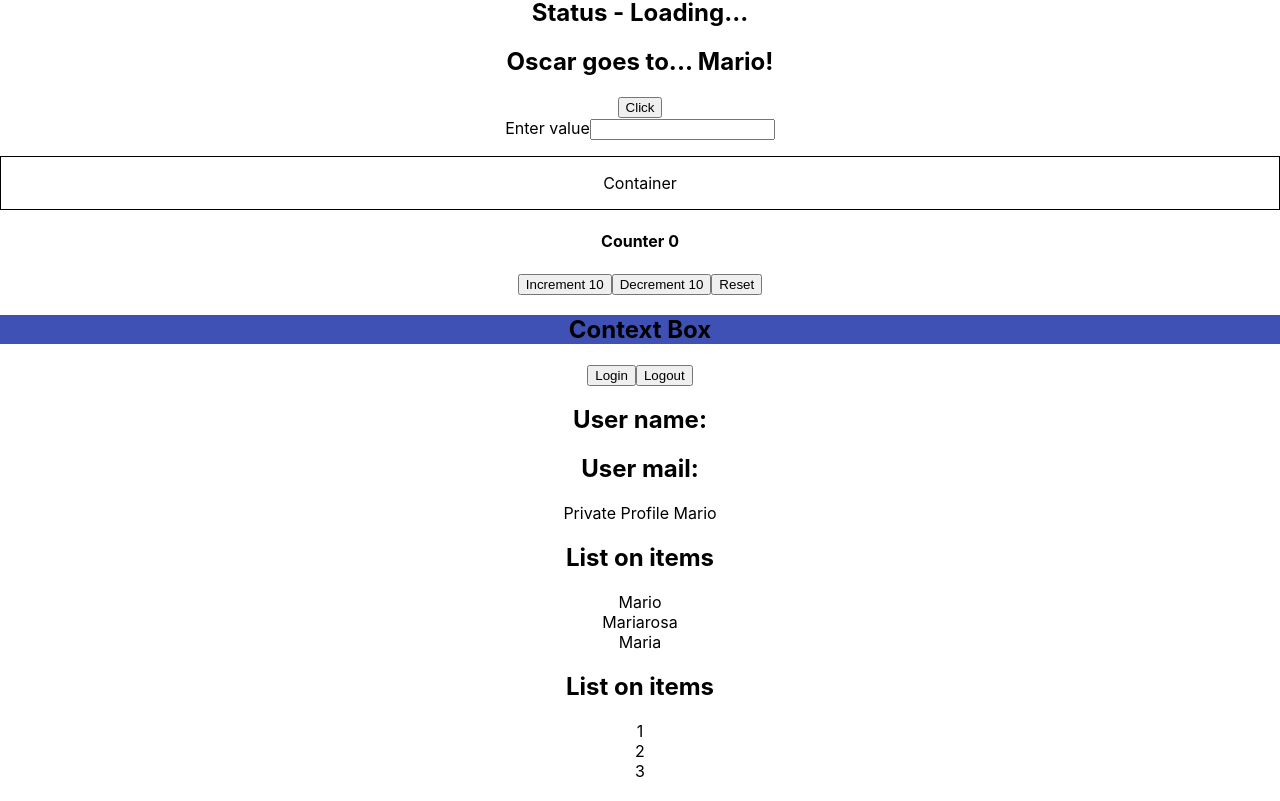
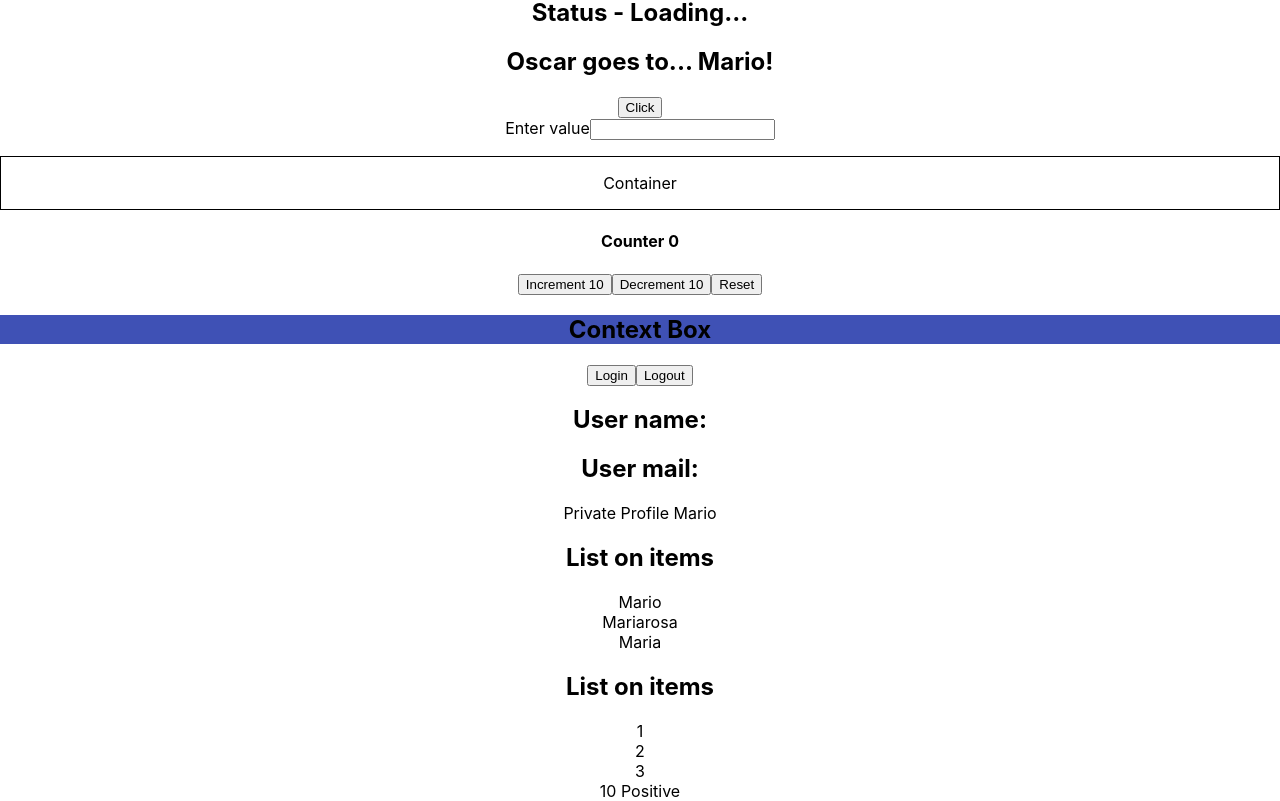
Before and after one commit to mariolazzari/react-ts-ce, a React (Create React App) app: page / in a window 1280 px wide. Shown: the part 306-1107 px from the top of the page. Built offline with nearby package versions, Linux system fonts and the light colour scheme.

Commit message:
Done lesson 19

```diff
--- a/src/App.tsx
+++ b/src/App.tsx
@@ -16,6 +16,7 @@ import { UserProvider } from "./context/UserContext";
 import User from "./context/User";
 import { Private, Profile } from "./auth";
 import List from "./generics/List";
+import RandomNumber from "./restriction/RandomNumber";
 
 const person = {
   first: "Mario",
@@ -90,6 +91,8 @@ const App = () => {
         ]}
         onClick={item => console.log(item)}
       />
+
+      <RandomNumber value={10} isPositive />
     </div>
   );
 };
--- a/src/generics/List.tsx
+++ b/src/generics/List.tsx
@@ -3,10 +3,12 @@ type ListProps<T> = {
   onClick: (value: T) => void;
 };
 
-const List = <T extends { id: number; value: string }>({
-  items,
-  onClick,
-}: ListProps<T>) => {
+type ItemType = {
+  id: number;
+  value: string;
+};
+
+const List = <T extends ItemType>({ items, onClick }: ListProps<T>) => {
   return (
     <div>
       <h2>List on items</h2>
--- /dev/null
+++ b/src/restriction/RandomNumber.tsx
@@ -0,0 +1,40 @@
+type Random = {
+  value: number;
+};
+
+type Positive = Random & {
+  isPositive: boolean;
+  isNegative?: never;
+  isZero?: never;
+};
+
+type Negative = Random & {
+  isNegative: boolean;
+  isPositive: never;
+  isZero?: never;
+};
+
+type Zero = Random & {
+  isZero: boolean;
+  isPositive: never;
+  isNegative?: never;
+};
+
+type RandomNumberProps = Positive | Negative | Zero;
+
+const RandomNumber = ({
+  value,
+  isPositive,
+  isNegative,
+  isZero,
+}: RandomNumberProps) => {
+  return (
+    <div>
+      {value} {isPositive && "Positive"}
+      {isNegative && "Negative"}
+      {isZero && "Zero"}
+    </div>
+  );
+};
+
+export default RandomNumber;
```
